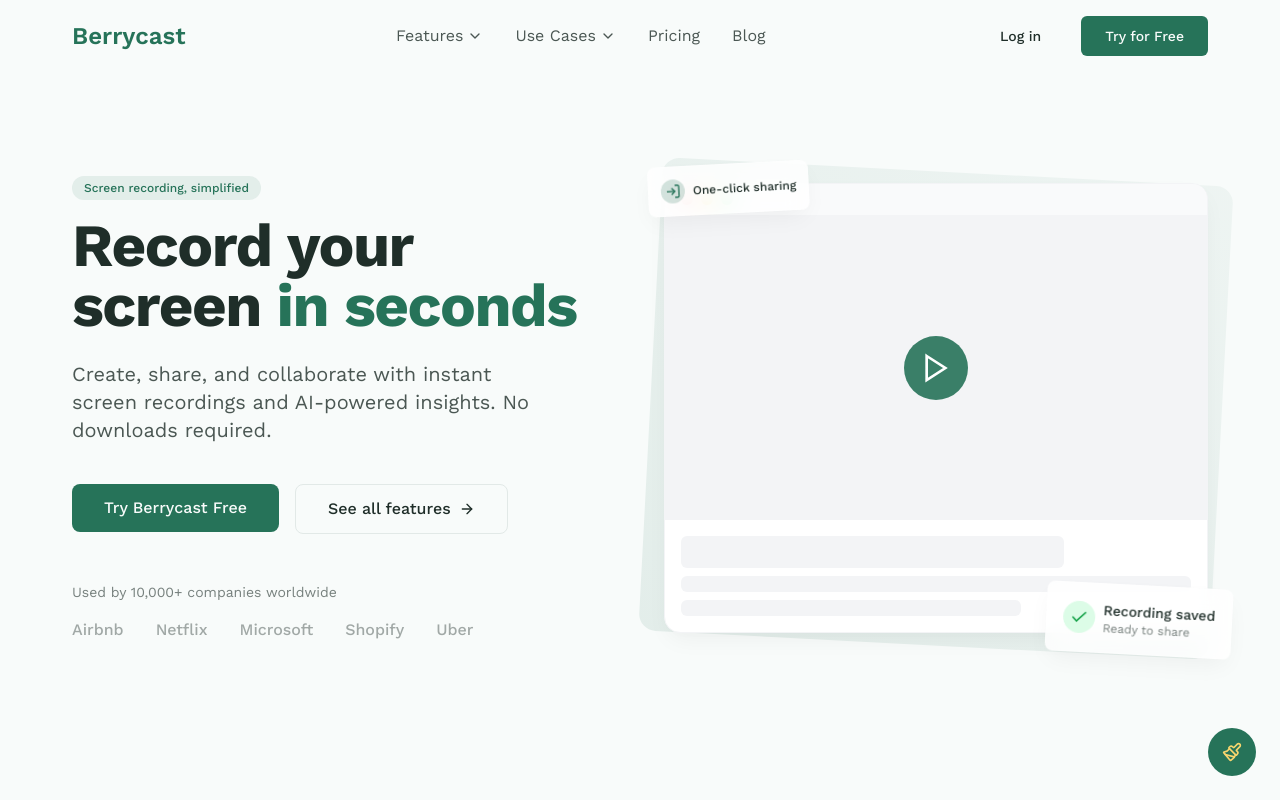
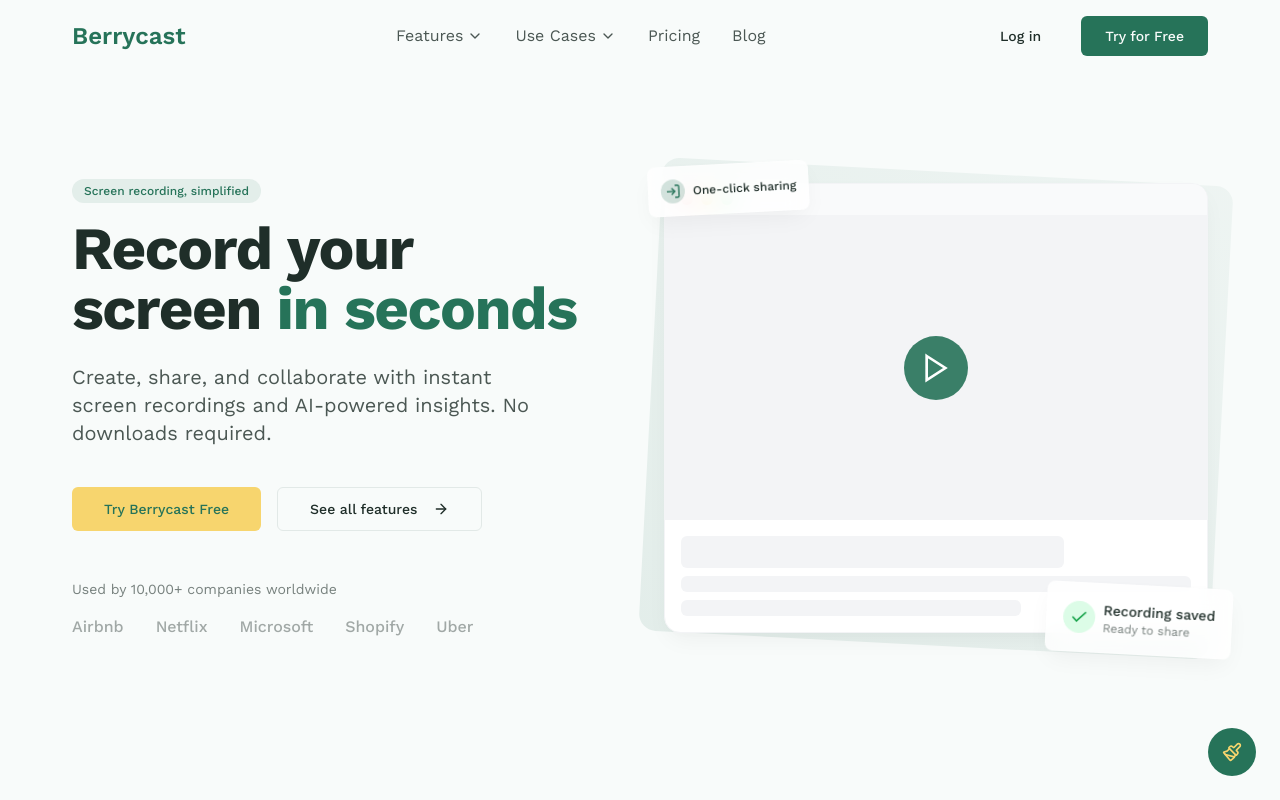
Before and after one commit to vinaiah123/berry-capture-connect, a React (Vite) app: page / in a window 1280 px wide. Shown: the top 800 px of the page. Built offline with nearby package versions, Linux system fonts and the light colour scheme.

Commit message:
Update CTA styles
Update the styles of the call-to-action elements to use gold color with jade text color.

```diff
--- a/src/components/Hero.tsx
+++ b/src/components/Hero.tsx
@@ -1,7 +1,7 @@
-
 import { useState, useEffect } from 'react';
 import { Link } from 'react-router-dom';
 import { ArrowRight } from 'lucide-react';
+import { Button } from "@/components/ui/button";
 
 const Hero = () => {
   const [isVisible, setIsVisible] = useState(false);
@@ -27,13 +27,15 @@ const Hero = () => {
               Create, share, and collaborate with instant screen recordings and AI-powered insights. No downloads required.
             </p>
             <div className="flex flex-col sm:flex-row gap-4 pt-4">
-              <Link to="/signup" className="button-primary text-base py-6 px-8 rounded-lg">
-                Try Berrycast Free
-              </Link>
-              <Link to="/features" className="button-outline text-base py-6 px-8 rounded-lg flex items-center justify-center group">
-                <span>See all features</span>
-                <ArrowRight className="ml-2 h-4 w-4 transition-transform group-hover:translate-x-1" />
-              </Link>
+              <Button variant="jade-gold" size="lg" asChild>
+                <Link to="/signup">Try Berrycast Free</Link>
+              </Button>
+              <Button variant="outline" size="lg" asChild>
+                <Link to="/features" className="group">
+                  <span>See all features</span>
+                  <ArrowRight className="ml-2 h-4 w-4 transition-transform group-hover:translate-x-1" />
+                </Link>
+              </Button>
             </div>
             <div className="pt-6">
               <p className="text-sm text-foreground/60">
--- a/src/components/Pricing.tsx
+++ b/src/components/Pricing.tsx
@@ -2,6 +2,7 @@
 import { useState } from 'react';
 import { Link } from 'react-router-dom';
 import { Check, HelpCircle } from 'lucide-react';
+import { Button } from "@/components/ui/button";
 
 const PricingCard = ({
   title,
@@ -39,23 +40,22 @@ const PricingCard = ({
         <ul className="space-y-3 mb-6">
           {features.map((feature, index) => (
             <li key={index} className="flex items-start">
-              <Check className="h-5 w-5 text-primary shrink-0 mr-3 mt-0.5" />
+              <div className="h-5 w-5 rounded-full bg-primary/20 flex items-center justify-center text-accent shrink-0 mr-3 mt-0.5">
+                <Check className="h-4 w-4" />
+              </div>
               <span className="text-sm">{feature}</span>
             </li>
           ))}
         </ul>
       </div>
 
-      <Link
-        to="/signup"
-        className={`w-full py-2 px-4 rounded-lg text-center transition-all ${
-          popular
-            ? 'bg-primary text-white hover:bg-primary/90'
-            : 'bg-secondary text-foreground hover:bg-secondary/80'
-        }`}
+      <Button
+        variant={popular ? "jade-gold" : "outline"}
+        className="w-full"
+        asChild
       >
-        {cta}
-      </Link>
+        <Link to="/signup">{cta}</Link>
+      </Button>
     </div>
   );
 };
--- a/src/components/ui/button.tsx
+++ b/src/components/ui/button.tsx
@@ -1,3 +1,4 @@
+
 import * as React from "react"
 import { Slot } from "@radix-ui/react-slot"
 import { cva, type VariantProps } from "class-variance-authority"
@@ -18,6 +19,8 @@ const buttonVariants = cva(
           "bg-secondary text-secondary-foreground hover:bg-secondary/80",
         ghost: "hover:bg-accent hover:text-accent-foreground",
         link: "text-primary underline-offset-4 hover:underline",
+        // New jade-gold variant for CTAs
+        "jade-gold": "bg-accent text-primary hover:bg-accent/90",
       },
       size: {
         default: "h-10 px-4 py-2",
--- a/src/index.css
+++ b/src/index.css
@@ -1,4 +1,3 @@
-
 @import url('https://fonts.googleapis.com/css2?family=Work+Sans:wght@300;400;500;600;700&display=swap');
 
 @tailwind base;
@@ -119,7 +118,7 @@
     --muted-foreground: 160 10% 48%;
 
     --accent: 45 90% 70%;
-    --accent-foreground: 45 100% 35%;
+    --accent-foreground: 160 50% 30%;
 
     --destructive: 0 84.2% 60.2%;
     --destructive-foreground: 160 30% 98%;
```
